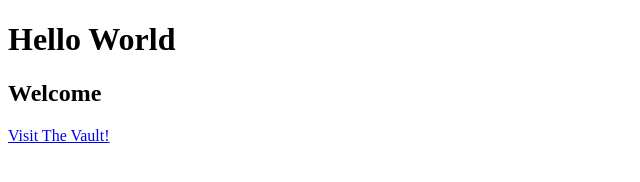
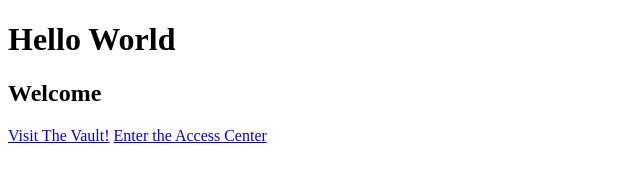
Before and after one commit to TimothyMcEvoy/TimothyMcEvoy.github.io, a plain HTML site: page index.html in a window 1280 px wide. Shown: the whole page, without its empty margins (0-640 px from the left). Drawn offline with Linux system fonts and the light colour scheme.

Commit message:
Update index.html

```diff
--- a/index.html
+++ b/index.html
@@ -5,6 +5,7 @@
 <h2>Welcome</h2>
 <p>
 <a href="https://drive.google.com/drive/folders/16mioqfOW7Q4d-R8rOSsRtVD6PopBXyrk?usp=sharing">Visit The Vault!</a>
+<a href="https://timothymcevoy.github.io/Access-Center/">Enter the Access Center</a>
 </p>
 </body>
 </html>
```
